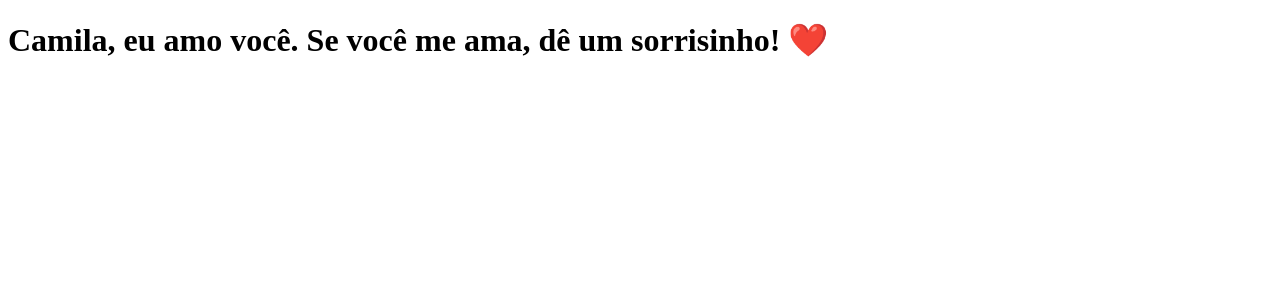
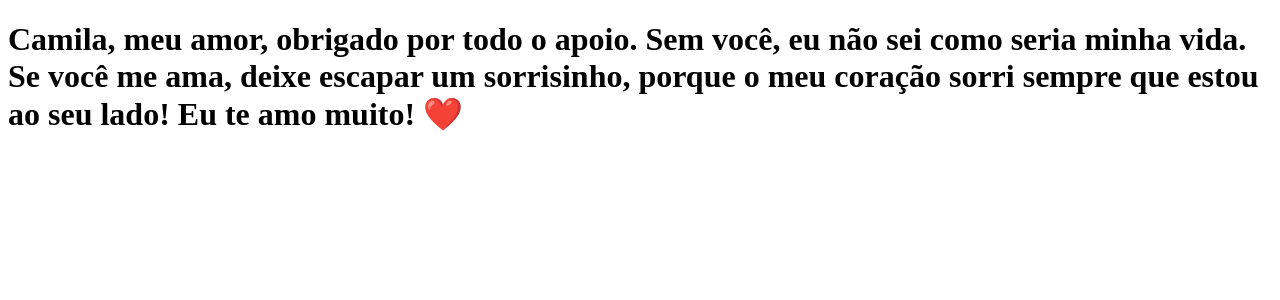
Before and after one commit to gfabreu/clone-tabnews, a Next.js app: page / in a window 1280 px wide. Shown: the top 300 px of the page. Built offline with nearby package versions, Linux system fonts and the light colour scheme.

Commit message:
modificando a frase 2

```diff
--- a/pages/index.js
+++ b/pages/index.js
@@ -1,4 +1,6 @@
 function Home() {
-    return <h1>Camila, eu amo você. Se você me ama, dê um sorrisinho! ❤️</h1>
+    return <h1>Camila, meu amor, obrigado por todo o apoio. Sem você, eu não sei como seria minha vida.
+Se você me ama, deixe escapar um sorrisinho, porque o meu coração sorri sempre que estou ao seu lado!
+Eu te amo muito! ❤️</h1>
 }
 export default Home;
```
